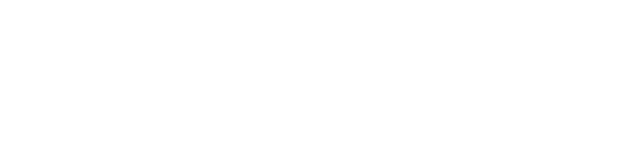
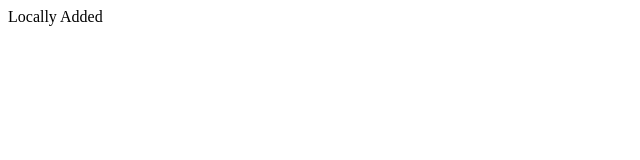
Before and after one commit to HarshalDhunde/iAssessQ1, a plain HTML site: page index.html in a window 1280 px wide. Shown: the whole page, without its empty margins (0-640 px from the left). Drawn offline with Linux system fonts and the light colour scheme.

Commit message:
changes done

```diff
--- a/index.html
+++ b/index.html
@@ -3,6 +3,6 @@
 
   </head>
   <body>
-
+    Locally Added
   </body>
 </html>
```
